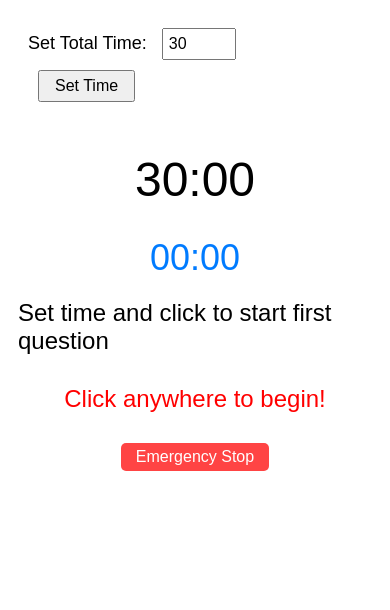
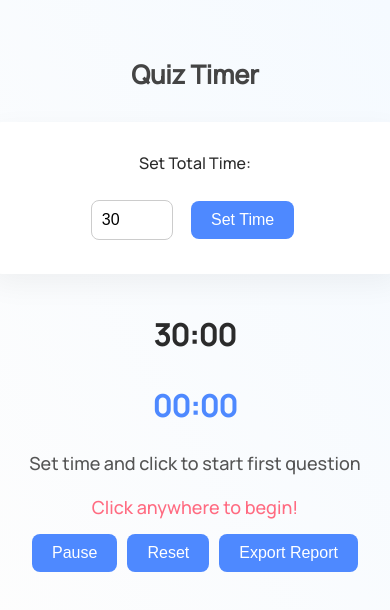
Before and after one commit to Ajay20000/Quiz_Timer, a plain HTML site: page index.html in a window 390 px wide. Drawn offline with Linux system fonts and the light colour scheme.

Commit message:
index.html

```diff
--- a/index.html
+++ b/index.html
@@ -1,200 +1,236 @@
 <!DOCTYPE html>
-<html>
+<html lang="en">
 <head>
+  <meta charset="UTF-8" />
+  <meta name="viewport" content="width=device-width, initial-scale=1.0"/>
   <title>Quiz Timer</title>
   <style>
+    @import url('https://fonts.googleapis.com/css2?family=Manrope:wght@500&display=swap');
+
     body {
+      margin: 0;
+      padding: 40px 20px;
+      font-family: 'Manrope', sans-serif;
+      background: linear-gradient(to top right, #fdfdfd, #f5faff);
+      color: #2b2b2b;
       display: flex;
       flex-direction: column;
       align-items: center;
-            font-family: Arial, sans-serif;
-            user-select: none; /* Prevent text selection on click */
     }
-        #timer {
-            font-size: 48px;
-            margin: 20px;
+
+    h1 {
+      font-size: 2.2rem;
+      margin-bottom: 30px;
+      color: #444;
     }
+
+    .card {
+      background: white;
+      border-radius: 12px;
+      box-shadow: 0 10px 30px rgba(0,0,0,0.05);
+      padding: 30px;
+      max-width: 500px;
+      width: 100%;
+      text-align: center;
+      margin-bottom: 25px;
+    }
+
+    input[type="number"] {
+      padding: 10px;
+      font-size: 1rem;
+      border-radius: 8px;
+      border: 1px solid #ccc;
+      width: 80px;
+      margin-right: 10px;
+    }
+
+    button {
+      padding: 10px 20px;
+      font-size: 1rem;
+      border: none;
+      border-radius: 8px;
+      background: #4e89ff;
+      color: white;
+      cursor: pointer;
+      transition: 0.3s;
+      margin: 5px;
+    }
+
+    button:hover {
+      background: #3366ff;
+    }
+
+    #timer, #questionTimer {
+      font-size: 42px;
+      margin: 15px 0;
+      font-weight: bold;
+    }
+
     #questionTimer {
-            font-size: 36px;
-            margin: 10px;
-            color: #007bff;
+      font-size: 32px;
+      color: #4e89ff;
     }
-        #status {
-            font-size: 24px;
-            margin: 10px;
+
+    #status, #startMessage {
+      font-size: 18px;
+      margin: 10px 0;
+      color: #555;
     }
+
     #startMessage {
-            font-size: 24px;
-            color: red;
-            margin: 20px;
+      color: #ff6b81;
     }
+
     #questionTimes {
-            font-size: 18px;
-            margin-top: 20px;
+      margin-top: 30px;
+      font-size: 16px;
       text-align: left;
+      max-width: 500px;
+      width: 100%;
+      color: #333;
+      line-height: 1.6;
     }
-        #timeSetter {
-            margin: 20px;
-            font-size: 18px;
+
+    .buttonRow {
+      display: flex;
+      flex-wrap: wrap;
+      justify-content: center;
     }
-        #timeSetter input {
-            padding: 5px;
-            font-size: 16px;
-            margin: 0 10px;
+
+    @media (max-width: 500px) {
+      h1 {
+        font-size: 1.6rem;
+      }
+
+      #timer, #questionTimer {
+        font-size: 30px;
+      }
+
+      input[type="number"] {
         width: 60px;
       }
-        #timeSetter button, #emergencyStop {
-            padding: 5px 15px;
-            font-size: 16px;
-            cursor: pointer;
-            margin: 10px;
-        }
-        #emergencyStop {
-            background-color: #ff4444;
-            color: white;
-            border: none;
-            border-radius: 5px;
-        }
-        #emergencyStop:hover {
-            background-color: #cc0000;
     }
   </style>
 </head>
 <body>
-    <div id="timeSetter">
-        Set Total Time:
-        <input type="number" id="minutesInput" min="1" placeholder="Minutes" value="30">
+  <h1>Quiz Timer</h1>
+
+  <div class="card" id="timeSetter">
+    <label for="minutesInput">Set Total Time:</label><br/><br/>
+    <input type="number" id="minutesInput" min="1" value="30" />
     <button onclick="setTotalTime()">Set Time</button>
   </div>
+
   <div id="timer">30:00</div>
   <div id="questionTimer">00:00</div>
   <div id="status">Set time and click to start first question</div>
   <div id="startMessage">Click anywhere to begin!</div>
-    <button id="emergencyStop" onclick="toggleEmergencyStop()">Emergency Stop</button>
+
+  <div class="buttonRow">
+    <button onclick="togglePause()">Pause</button>
+    <button onclick="resetTimer()">Reset</button>
+    <button onclick="exportCSV()">Export Report</button>
+  </div>
+
   <div id="questionTimes"></div>
+
   <script>
-        let totalTime = 30 * 60; // Default 30 minutes in seconds
+    let totalTime = 30 * 60;
     let timeLeft = totalTime;
     let isRunning = false;
-        let isEmergencyStopped = false;
+    let isPaused = false;
     let timerInterval = null;
     let questionNumber = 0;
     let questionElapsedTime = 0;
-        let questionTimes = []; // Store time spent on each question
+    let questionTimes = [];
 
     function formatTime(seconds) {
-            let mins = Math.floor(seconds / 60);
-            let secs = seconds % 60;
-            return `${mins.toString().padStart(2, '0')}:${secs.toString().padStart(2, '0')}`;
+      const mins = Math.floor(seconds / 60);
+      const secs = seconds % 60;
+      return `${String(mins).padStart(2, '0')}:${String(secs).padStart(2, '0')}`;
     }
 
     function setTotalTime() {
-            // Always allow setting time, reset everything
-            let minutes = parseInt(document.getElementById('minutesInput').value);
-            if (isNaN(minutes) || minutes < 1) {
-                alert('Please enter a valid number of minutes (minimum 1).');
-                return;
-            }
+      const minutes = parseInt(document.getElementById('minutesInput').value);
+      if (isNaN(minutes) || minutes < 1) return alert("Enter valid time");
 
-            // Clear any existing timer
-            if (timerInterval) {
       clearInterval(timerInterval);
-                timerInterval = null;
-            }
-
-            // Reset all state
       totalTime = minutes * 60;
       timeLeft = totalTime;
       isRunning = false;
-            isEmergencyStopped = false;
+      isPaused = false;
+      timerInterval = null;
       questionNumber = 0;
       questionElapsedTime = 0;
       questionTimes = [];
 
-            // Update UI
+      updateUI();
+    }
+
+    function updateUI() {
       document.getElementById('timer').textContent = formatTime(timeLeft);
       document.getElementById('questionTimer').textContent = '00:00';
-            document.getElementById('status').textContent = 'Click to start first question';
+      document.getElementById('status').textContent = 'Set time and click to start first question';
       document.getElementById('startMessage').textContent = 'Click anywhere to begin!';
-            document.getElementById('startMessage').style.display = 'block';
-            document.getElementById('emergencyStop').textContent = 'Emergency Stop';
-            document.getElementById('emergencyStop').style.display = 'block';
       document.getElementById('questionTimes').innerHTML = '';
     }
 
     function updateTimer() {
-            if (timeLeft <= 0) {
-                clearInterval(timerInterval);
-                timerInterval = null;
-                document.getElementById('timer').textContent = '00:00';
-                document.getElementById('questionTimer').textContent = '00:00';
-                document.getElementById('status').textContent = 'Time Up!';
-                document.getElementById('startMessage').style.display = 'none';
-                document.getElementById('emergencyStop').style.display = 'none';
-                isRunning = false;
-                isEmergencyStopped = false;
-                return;
-            }
-
-            // Update total timer (countdown)
+      if (!isPaused && timeLeft > 0) {
+        timeLeft--;
         document.getElementById('timer').textContent = formatTime(timeLeft);
-            timeLeft--;
-
-            // Update question timer (count up)
         if (isRunning) {
           questionElapsedTime++;
           document.getElementById('questionTimer').textContent = formatTime(questionElapsedTime);
         }
       }
 
+      if (timeLeft <= 0) {
+        clearInterval(timerInterval);
+        document.getElementById('timer').textContent = '00:00';
+        document.getElementById('status').textContent = 'Time Up!';
+      }
+    }
+
     function startRound() {
-            if (timeLeft <= 0 || isEmergencyStopped) return; // Don't start if time is up or emergency stopped
+      if (timeLeft <= 0 || isPaused) return;
 
       questionNumber++;
       isRunning = true;
-            questionElapsedTime = 0; // Reset question timer
-            document.getElementById('questionTimer').textContent = '00:01'; // Start from 1 second
+      questionElapsedTime = 0;
+
+      document.getElementById('questionTimer').textContent = '00:01';
       document.getElementById('status').textContent = `Question ${questionNumber} Running`;
       document.getElementById('startMessage').style.display = 'none';
-            if (!timerInterval) {
-                timerInterval = setInterval(updateTimer, 1000);
-            }
+
+      if (!timerInterval) timerInterval = setInterval(updateTimer, 1000);
     }
 
     function stopRoundAndStartNext() {
-            if (!isRunning || isEmergencyStopped) return; // Ignore if not running or emergency stopped
+      if (!isRunning || isPaused) return;
 
-            let timeSpent = questionElapsedTime;
-            questionTimes.push({ question: questionNumber, time: timeSpent });
+      questionTimes.push({ question: questionNumber, time: questionElapsedTime });
       updateQuestionTimesDisplay();
-            document.getElementById('questionTimer').textContent = '00:00'; // Reset question timer display
-
-            // Immediately start the next round
+      isRunning = false;
+      document.getElementById('questionTimer').textContent = '00:00';
       startRound();
     }
 
-        function toggleEmergencyStop() {
-            if (timeLeft <= 0) return; // Ignore if time is up
+    function togglePause() {
+      isPaused = !isPaused;
+      document.querySelector('button[onclick="togglePause()"]').textContent = isPaused ? 'Resume' : 'Pause';
+      document.getElementById('status').textContent = isPaused ? 'Paused' : `Question ${questionNumber} Running`;
+    }
 
-            if (!isEmergencyStopped) {
-                // Stop the quiz
-                if (isRunning) {
+    function resetTimer() {
       clearInterval(timerInterval);
-                    timerInterval = null;
+      timeLeft = totalTime;
       isRunning = false;
-                }
-                isEmergencyStopped = true;
-                document.getElementById('status').textContent = 'Emergency Stopped - Click button to resume';
-                document.getElementById('emergencyStop').textContent = 'Resume Quiz';
-                document.getElementById('startMessage').style.display = 'none';
-            } else {
-                // Resume the quiz
-                isEmergencyStopped = false;
-                document.getElementById('emergencyStop').textContent = 'Emergency Stop';
-                document.getElementById('status').textContent = `Question ${questionNumber} Stopped. Click to start Question ${questionNumber + 1}`;
-                document.getElementById('startMessage').textContent = 'Click to start next question!';
-                document.getElementById('startMessage').style.display = 'block';
-            }
+      isPaused = false;
+      questionNumber = 0;
+      questionElapsedTime = 0;
+      questionTimes = [];
+      updateUI();
     }
 
     function updateQuestionTimesDisplay() {
@@ -205,22 +241,28 @@
       document.getElementById('questionTimes').innerHTML = display;
     }
 
-        // Handle screen clicks for question timing
+    function exportCSV() {
+      let csvContent = "data:text/csv;charset=utf-8,Question,Time Spent\n";
+      questionTimes.forEach(q => {
+        csvContent += `${q.question},${formatTime(q.time)}\n`;
+      });
+      const encodedUri = encodeURI(csvContent);
+      const link = document.createElement("a");
+      link.setAttribute("href", encodedUri);
+      link.setAttribute("download", "quiz_times.csv");
+      document.body.appendChild(link);
+      link.click();
+      document.body.removeChild(link);
+    }
+
     document.addEventListener('click', function(e) {
-            // Ignore clicks on buttons and input
-            if (e.target.id === 'minutesInput' || e.target.tagName === 'BUTTON') return;
-            if (timeLeft <= 0 || isEmergencyStopped) return; // Ignore if time is up or emergency stopped
-
-            if (!isRunning) {
-                startRound();
-            } else {
-                stopRoundAndStartNext();
-            }
+      if (['BUTTON', 'INPUT'].includes(e.target.tagName)) return;
+      if (timeLeft <= 0 || isPaused) return;
+      if (!isRunning) startRound();
+      else stopRoundAndStartNext();
     });
 
-        // Initialize display
-        document.getElementById('timer').textContent = formatTime(timeLeft);
-        document.getElementById('questionTimer').textContent = '00:00';
+    updateUI();
   </script>
 </body>
 </html>
```
Lines whose indentation alone changed are shown as unchanged.
